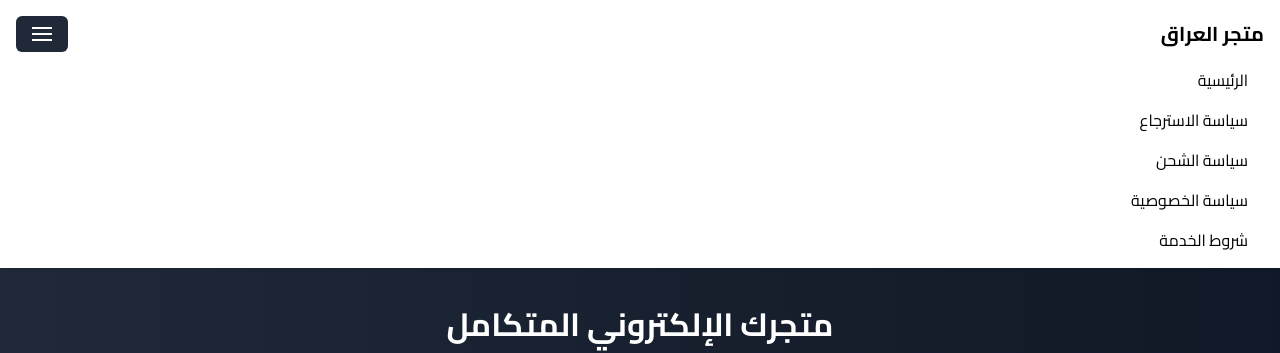
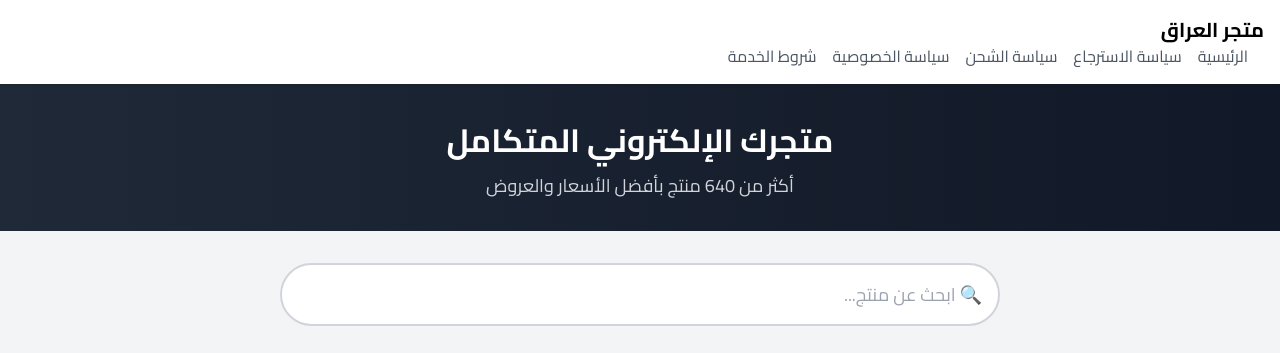
Before and after one commit to sherow1982/Iraq-Store, a plain HTML site: page index.html in a window 1280 px wide. Shown: the top 353 px of the page. Drawn offline with nearby package versions, Linux system fonts and the light colour scheme; grey boxes are pictures that could not be loaded.

Commit message:
Perf: fix mobile hamburger, delay Tailwind config, restrict SW cache
- Fix hamburger menu: only show on mobile (block lg:hidden), hide on desktop
- Fix nav-content: hidden on mobile, visible on desktop (hidden lg:flex)
- Update toggle script: use classList.toggle instead of inline styles
- Tailwind: move config inside window.load to ensure CDN loads first
- Service Worker: restrict cache to local assets only, remove external URLs
- PWA: add manifest.json, update display_mode to fullscreen for better mobile UX

This fixes:
- hamburger button showing on desktop viewport
- tailwind is not defined error
- CORS errors from caching external resources in SW
- Better PWA experience on mobile devices

```diff
--- a/index.html
+++ b/index.html
@@ -177,6 +177,7 @@
     <!-- Tailwind CSS -->
     <script src="https://cdn.tailwindcss.com"></script>
     <script>
+        window.addEventListener('load', function() {
             tailwind.config = {
                 theme: {
                     extend: {
@@ -190,6 +191,7 @@
                     }
                 }
             }
+        });
     </script>
 
     <style>
@@ -226,30 +228,29 @@
             <div>
                 <a href="index.html" class="font-bold text-xl">متجر العراق</a>
             </div>
-            <div id="nav-toggle" class="block lg:hidden" style="display: none;">
-                <button aria-label="قائمة التنقل" class="btn btn-gray">
-                    <svg viewBox="0 0 20 20" style="width: 20px; height: 20px; fill: currentColor;">
-                        <path d="M0 3h20v2H0V3zm0 6h20v2H0V9zm0 6h20v2H0v-2z"/>
+            <div id="nav-toggle" class="block lg:hidden">
+                <button aria-label="قائمة التنقل" class="flex items-center px-3 py-2 border rounded text-gray-500 border-gray-600 hover:text-gray-800 hover:border-gray-800 transition-colors">
+                    <svg class="fill-current h-5 w-5" viewBox="0 0 20 20" xmlns="http://www.w3.org/2000/svg">
+                        <title>Menu</title>
+                        <path d="M0 3h20v2H0V3zm0 6h20v2H0V9zm0 6h20v2H0v-2z" />
                     </svg>
                 </button>
             </div>
-            <div id="nav-content" class="hidden lg:block" style="width: 100%; display: none;">
-                <a href="index.html" class="block mt-4 mr-4">الرئيسية</a>
-                <a href="legal/return-policy.html" class="block mt-4 mr-4">سياسة الاسترجاع</a>
-                <a href="legal/shipping-policy.html" class="block mt-4 mr-4">سياسة الشحن</a>
-                <a href="legal/privacy-policy.html" class="block mt-4 mr-4">سياسة الخصوصية</a>
-                <a href="legal/terms-of-service.html" class="block mt-4 mr-4">شروط الخدمة</a>
+            <div id="nav-content" class="hidden lg:flex" style="width: 100%;">
+                <a href="index.html" class="block mt-4 lg:inline-block lg:mt-0 text-gray-600 hover:text-gray-800 mr-4 transition-colors">الرئيسية</a>
+                <a href="legal/return-policy.html" class="block mt-4 lg:inline-block lg:mt-0 text-gray-600 hover:text-gray-800 mr-4 transition-colors">سياسة الاسترجاع</a>
+                <a href="legal/shipping-policy.html" class="block mt-4 lg:inline-block lg:mt-0 text-gray-600 hover:text-gray-800 mr-4 transition-colors">سياسة الشحن</a>
+                <a href="legal/privacy-policy.html" class="block mt-4 lg:inline-block lg:mt-0 text-gray-600 hover:text-gray-800 mr-4 transition-colors">سياسة الخصوصية</a>
+                <a href="legal/terms-of-service.html" class="block mt-4 lg:inline-block lg:mt-0 text-gray-600 hover:text-gray-800 mr-4 transition-colors">شروط الخدمة</a>
             </div>
         </nav>
         <script>
             (function() {
-                var toggle = document.getElementById('nav-toggle');
-                var content = document.getElementById('nav-content');
-                if (toggle && content) {
-                    toggle.style.display = 'block';
-                    if (window.innerWidth >= 1024) content.style.display = 'block';
-                    toggle.querySelector('button').addEventListener('click', function() {
-                        content.style.display = content.style.display === 'none' ? 'block' : 'none';
+                var toggleBtn = document.querySelector('#nav-toggle button');
+                var navContent = document.getElementById('nav-content');
+                if (toggleBtn && navContent) {
+                    toggleBtn.addEventListener('click', function() {
+                        navContent.classList.toggle('hidden');
                     });
                 }
             })();
```
Also changed, not shown: sw.js (+9 -4 lines), manifest.json. Lines whose indentation alone changed are shown as unchanged.
